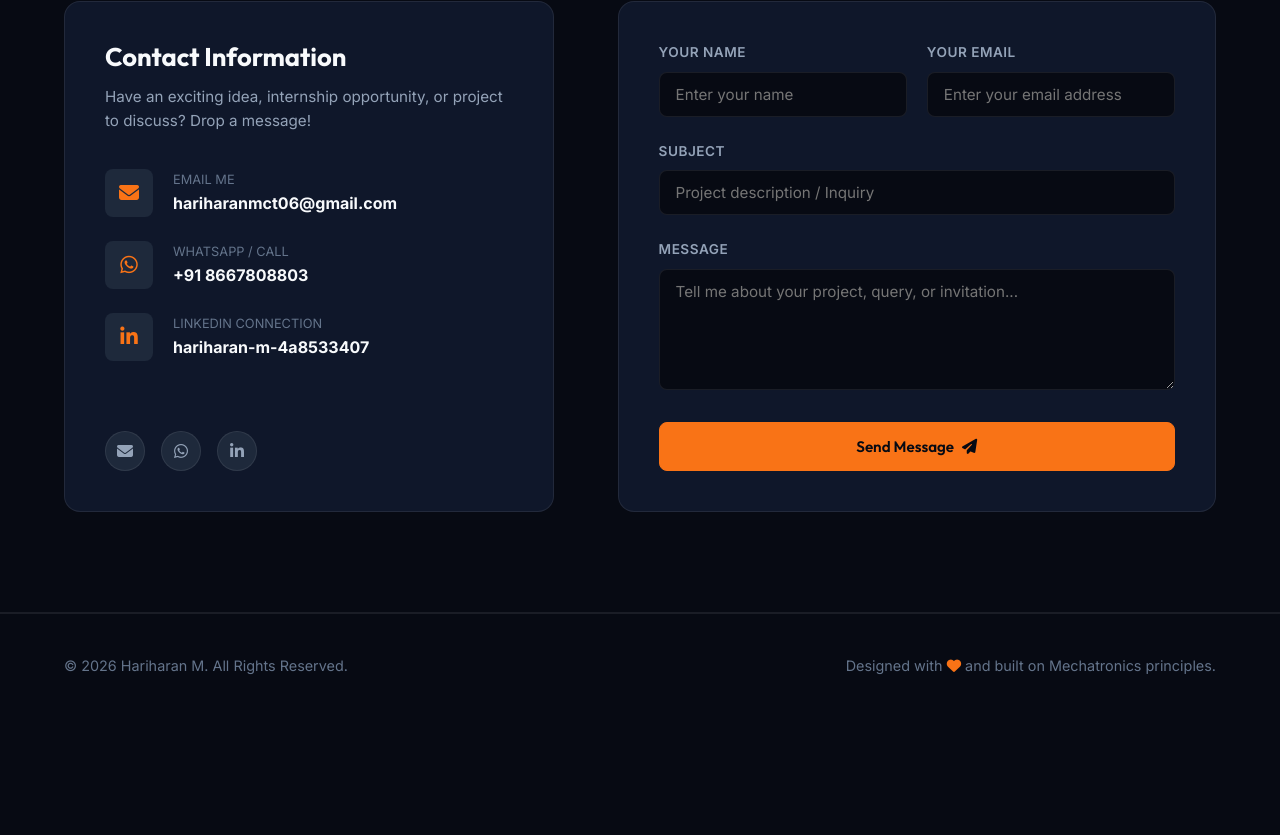
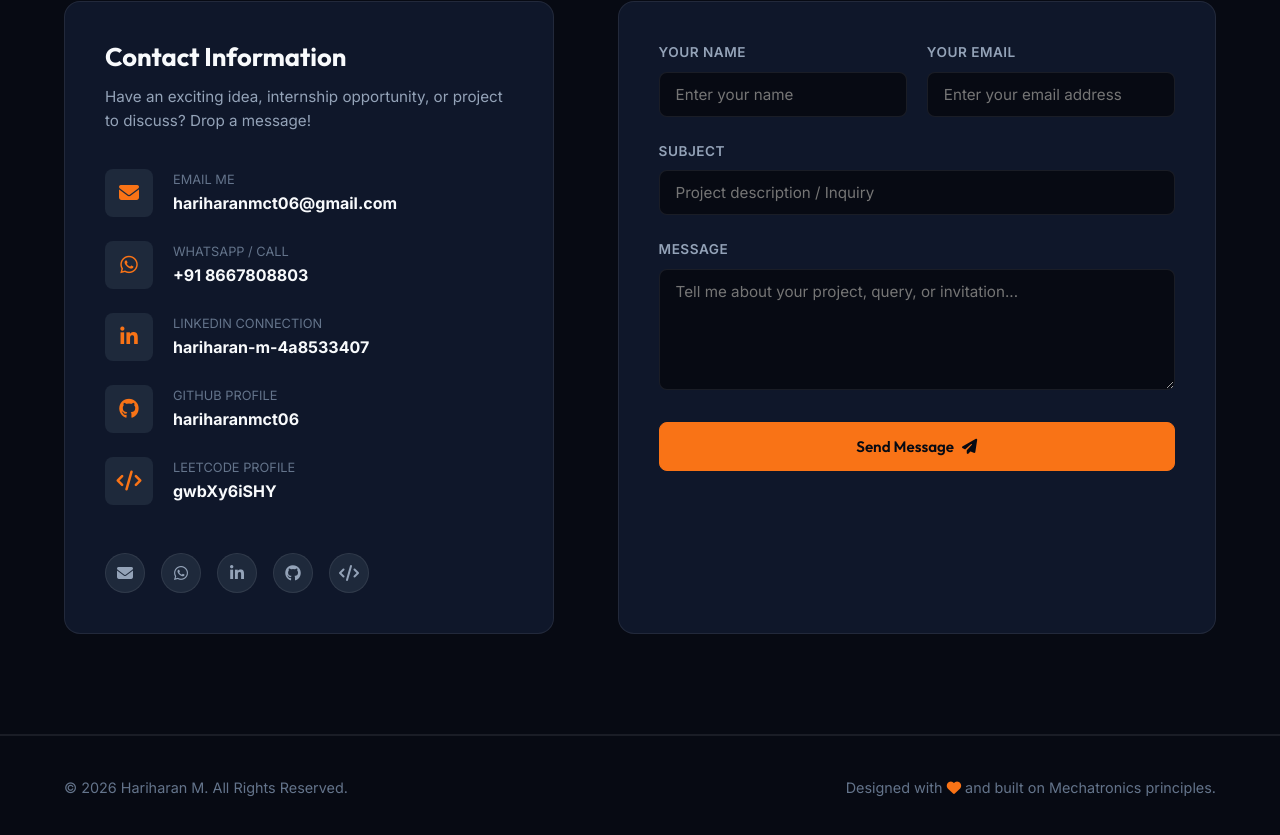
Before and after one commit to hariharanmct06/portfolio-New, a website: page index.html in a window 1280 px wide. Shown: the part 2897-3732 px from the top of the page. Before the commit the page ends 3614 px from the top, so only its background shows below. Drawn offline with Linux system fonts and the light colour scheme.

Commit message:
Update portfolio: add GitHub and LeetCode links to Contact list and Chatbot knowledge base

```diff
--- a/index.html
+++ b/index.html
@@ -361,12 +361,28 @@
                                 <strong>hariharan-m-4a8533407</strong>
                             </div>
                         </a>
+                        <a href="https://github.com/hariharanmct06" target="_blank" rel="noopener" class="detail-item">
+                            <i class="fab fa-github"></i>
+                            <div>
+                                <span>GitHub Profile</span>
+                                <strong>hariharanmct06</strong>
+                            </div>
+                        </a>
+                        <a href="https://leetcode.com/u/gwbXy6iSHY/" target="_blank" rel="noopener" class="detail-item">
+                            <i class="fas fa-code"></i>
+                            <div>
+                                <span>LeetCode Profile</span>
+                                <strong>gwbXy6iSHY</strong>
+                            </div>
+                        </a>
                     </div>
 
                     <div class="social-circles">
                         <a href="mailto:hariharanmct06@gmail.com" title="Email"><i class="fas fa-envelope"></i></a>
                         <a href="https://wa.me/918667808803" target="_blank" rel="noopener" title="WhatsApp"><i class="fab fa-whatsapp"></i></a>
                         <a href="https://www.linkedin.com/in/hariharan-m-4a8533407" target="_blank" rel="noopener" title="LinkedIn"><i class="fab fa-linkedin-in"></i></a>
+                        <a href="https://github.com/hariharanmct06" target="_blank" rel="noopener" title="GitHub"><i class="fab fa-github"></i></a>
+                        <a href="https://leetcode.com/u/gwbXy6iSHY/" target="_blank" rel="noopener" title="LeetCode"><i class="fas fa-code"></i></a>
                     </div>
                 </div>
 
--- a/script.js
+++ b/script.js
@@ -23,11 +23,13 @@ const BOT_KNOWLEDGE_BASE = [
     },
     {
         category: "contact",
-        keywords: ["contact", "email", "gmail", "whatsapp", "phone", "number", "linkedin", "reach", "connect", "social"],
+        keywords: ["contact", "email", "gmail", "whatsapp", "phone", "number", "linkedin", "reach", "connect", "social", "github", "leetcode"],
         response: "Here is how you can connect with Hariharan:<br>" +
                   "• <strong>Gmail</strong>: <a href='mailto:hariharanmct06@gmail.com'>hariharanmct06@gmail.com</a><br>" +
                   "• <strong>WhatsApp</strong>: <a href='https://wa.me/918667808803' target='_blank'>+91 8667808803</a><br>" +
-                  "• <strong>LinkedIn</strong>: <a href='https://www.linkedin.com/in/hariharan-m-4a8533407' target='_blank'>LinkedIn Profile</a>"
+                  "• <strong>LinkedIn</strong>: <a href='https://www.linkedin.com/in/hariharan-m-4a8533407' target='_blank'>LinkedIn Profile</a><br>" +
+                  "• <strong>GitHub</strong>: <a href='https://github.com/hariharanmct06' target='_blank'>GitHub Profile</a><br>" +
+                  "• <strong>LeetCode</strong>: <a href='https://leetcode.com/u/gwbXy6iSHY/' target='_blank'>LeetCode Profile</a>"
     },
     {
         category: "languages",
```
